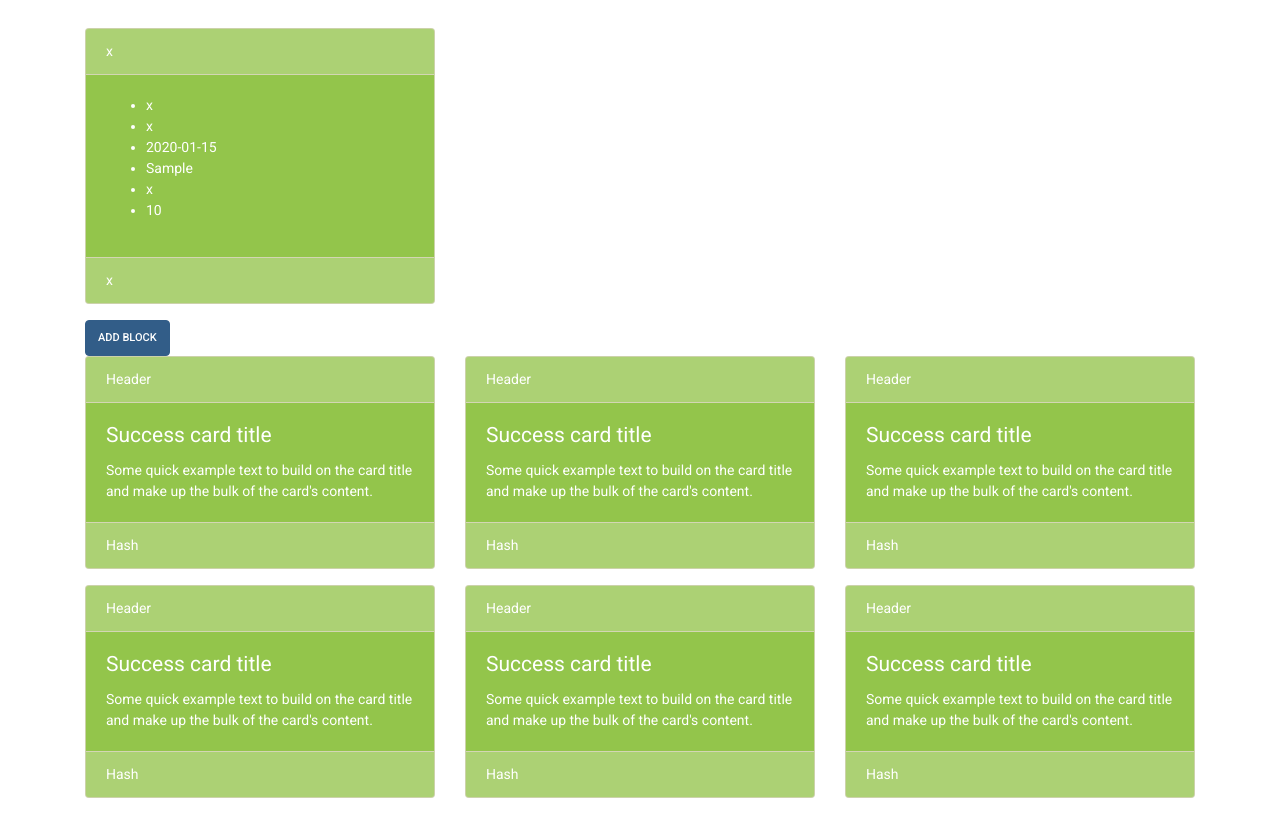
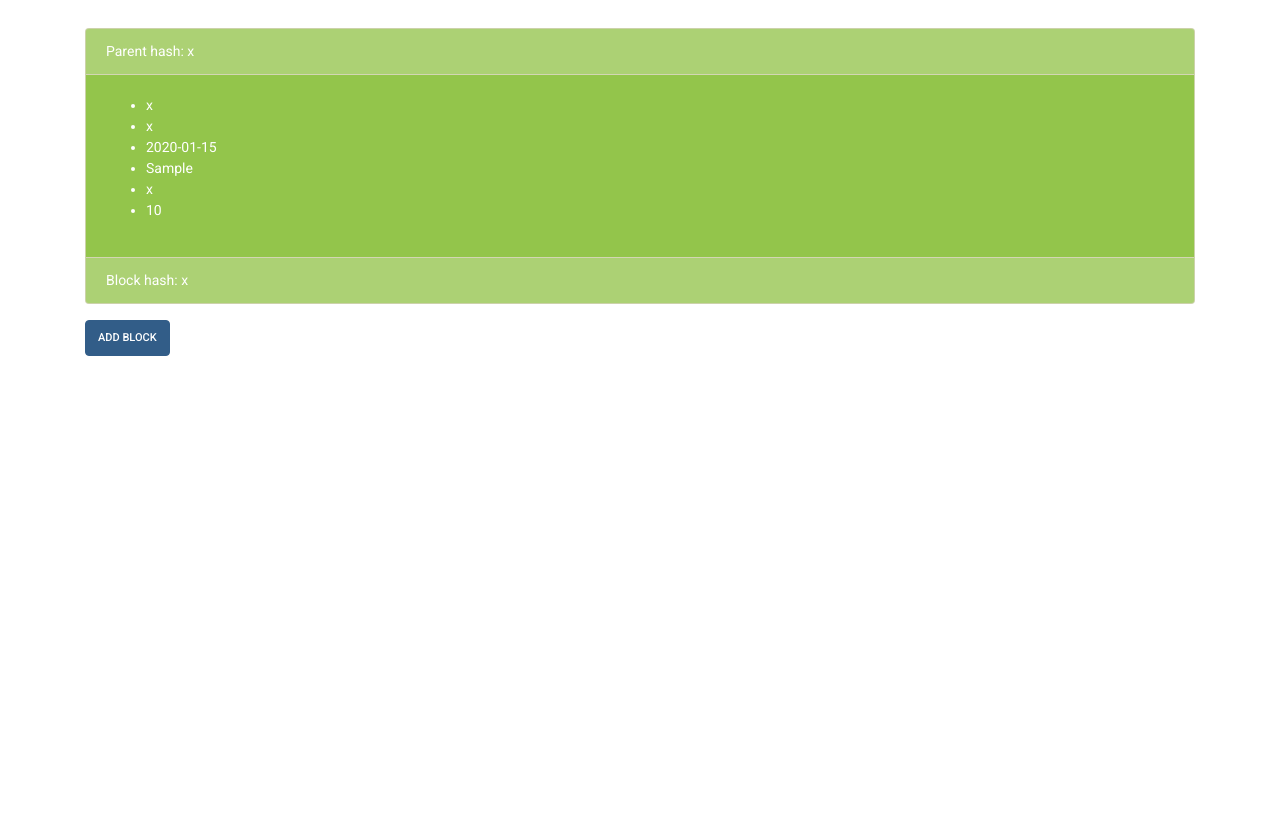
Before and after one commit to MUNISHMAHEY1/BallotBlock, a Django app: page /chain/block_list in a window 1280 px wide. Shown: the part 130-944 px from the top of the page. After the commit the page ends 486 px from the top, so only its background shows below. Run offline with Django 3.2, Linux system fonts and the light colour scheme; tables that the repository leaves empty hold one stand-in row (values such as "Sample post"); some libraries are stand-ins or nearby versions.

Commit message:
Begin #12. Deciding the best way to visualize the blocks

```diff
--- a/chain/templates/block_list.html
+++ b/chain/templates/block_list.html
@@ -13,16 +13,16 @@
 
 
 {% block content %}
-<div class="row">
     {% for bblock in bblock_list %}
-        <div class="col-md-4">
+    <div class="row">
+        <div class="col-md-12">
             <div class="card text-white bg-success mb-3">
-                <div class="card-header">{{bblock.block_hash}}</div>
+                <div class="card-header">Parent hash: {{bblock.parent_hash}}</div>
                 <div class="card-body">
                     <ul>
-                        <li>{{bblock.database_hash | truncatechars:255 }}</li>
-                        <li>{{bblock.source_code_hash | truncatechars:255 }}</li>
-                        <li>{{bblock.candidate_votes}}</li>
+                        <li>{{bblock.database_hash }}</li>
+                        <li>{{bblock.source_code_hash | truncatechars:1024 }}</li>
+                        <li>{{bblock.candidate_votes }}</li>
                         <li>{{bblock.electors}}</li>
                         <li>{{bblock.timestamp_iso}}</li>
                         <li>{{bblock.total_votes}}</li>
@@ -35,81 +35,17 @@
                     <p class="card-text">{{bblock.total_votes}}</p>
                     -->
                 </div>
-                <div class="card-footer">{{bblock.parent_hash}}</div>
+                <div class="card-footer">Block hash: {{bblock.block_hash}}</div>
             </div>
         </div>
+    </div>
     {% endfor %}
-</div>
+
+
 <div class="row">
     <div class="col-md-4">
         <a href="{% url 'block_add' %}" class="btn btn-primary">Add Block</a>
     </div>
 </div>
 
-
-
-<div class="row">
-    <div class="col-md-4">
-        <div class="card text-white bg-success mb-3">
-            <div class="card-header">Header</div>
-            <div class="card-body">
-                <h4 class="card-title">Success card title</h4>
-                <p class="card-text">Some quick example text to build on the card title and make up the bulk of the card's content.</p>
-            </div>
-            <div class="card-footer">Hash</div>
-        </div>
-    </div>
-    <div class="col-md-4">
-        <div class="card text-white bg-success mb-3">
-            <div class="card-header">Header</div>
-            <div class="card-body">
-                <h4 class="card-title">Success card title</h4>
-                <p class="card-text">Some quick example text to build on the card title and make up the bulk of the card's content.</p>
-            </div>
-            <div class="card-footer">Hash</div>
-        </div>
-    </div>
-    <div class="col-md-4">
-        <div class="card text-white bg-success mb-3">
-            <div class="card-header">Header</div>
-            <div class="card-body">
-                <h4 class="card-title">Success card title</h4>
-                <p class="card-text">Some quick example text to build on the card title and make up the bulk of the card's content.</p>
-            </div>
-            <div class="card-footer">Hash</div>
-        </div>
-    </div>
-</div>
-<div class="row">
-    <div class="col-md-4">
-        <div class="card text-white bg-success mb-3">
-            <div class="card-header">Header</div>
-            <div class="card-body">
-                <h4 class="card-title">Success card title</h4>
-                <p class="card-text">Some quick example text to build on the card title and make up the bulk of the card's content.</p>
-            </div>
-            <div class="card-footer">Hash</div>
-        </div>
-    </div>
-    <div class="col-md-4">
-        <div class="card text-white bg-success mb-3">
-            <div class="card-header">Header</div>
-            <div class="card-body">
-                <h4 class="card-title">Success card title</h4>
-                <p class="card-text">Some quick example text to build on the card title and make up the bulk of the card's content.</p>
-            </div>
-            <div class="card-footer">Hash</div>
-        </div>
-    </div>
-    <div class="col-md-4">
-        <div class="card text-white bg-success mb-3">
-            <div class="card-header">Header</div>
-            <div class="card-body">
-                <h4 class="card-title">Success card title</h4>
-                <p class="card-text">Some quick example text to build on the card title and make up the bulk of the card's content.</p>
-            </div>
-            <div class="card-footer">Hash</div>
-        </div>
-    </div>
-</div>
 {% endblock content %}
```
